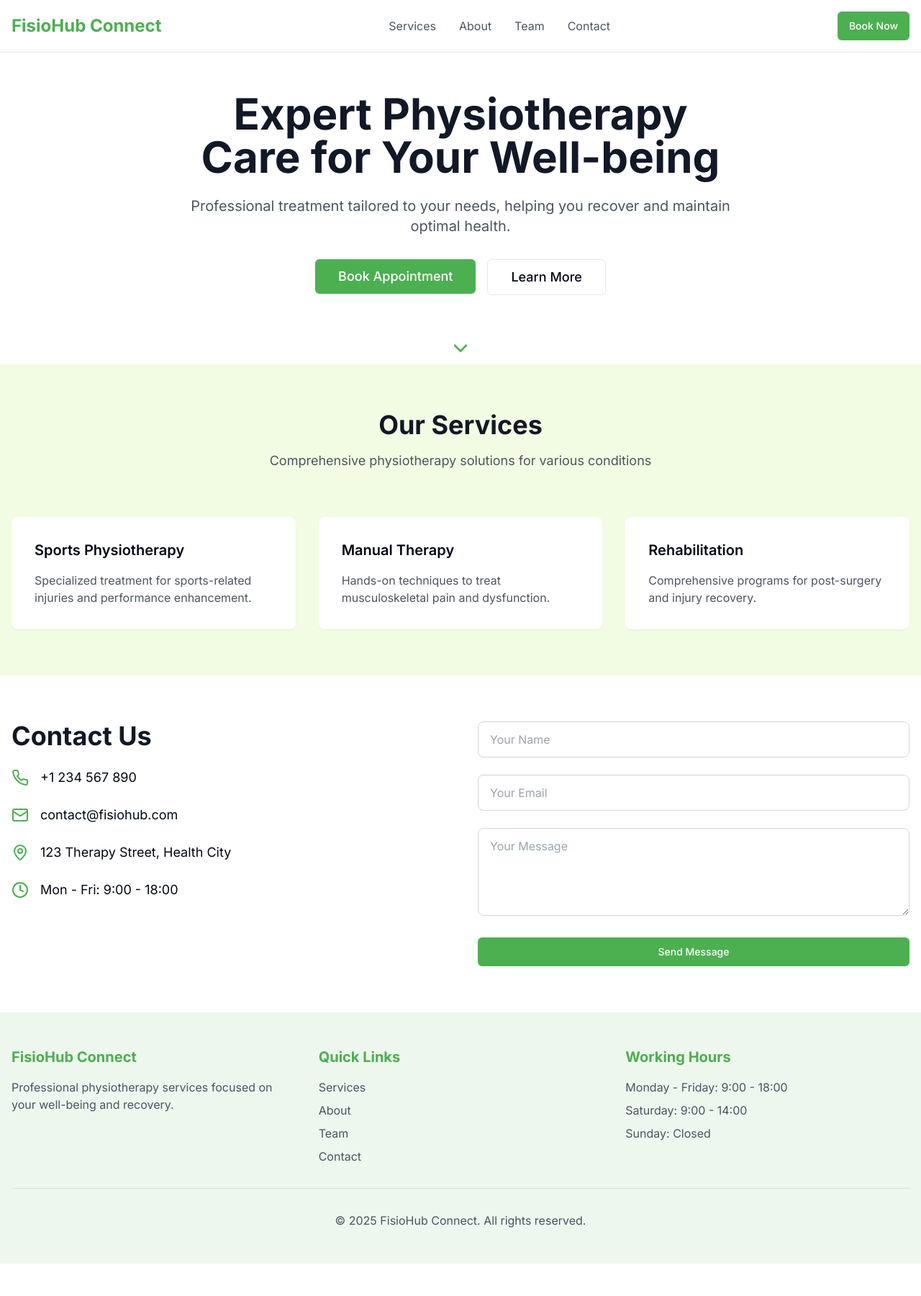
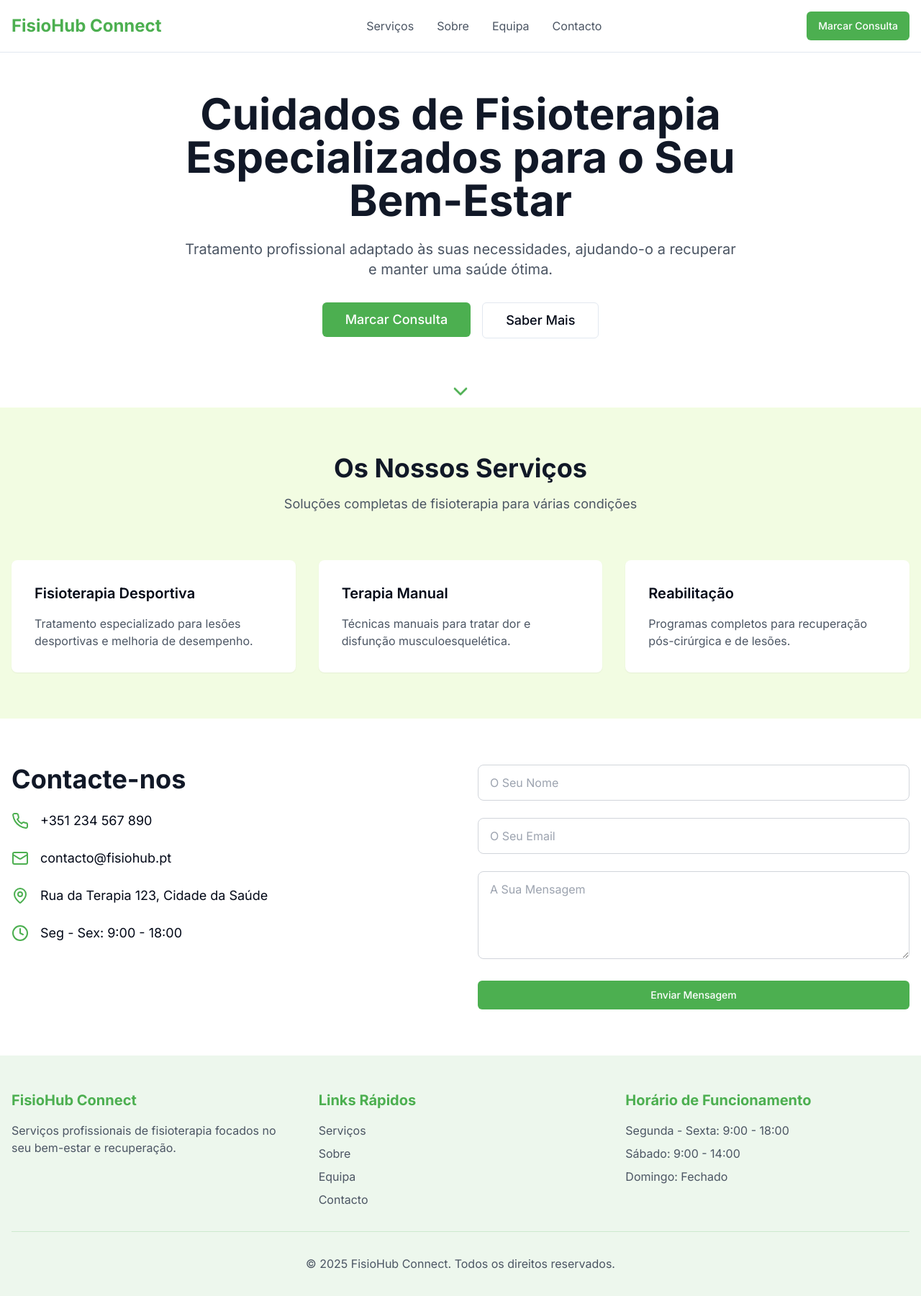
Before and after one commit to fr0shuka/fisioefe, a React (Vite) app: page / in a window 1280 px wide. Shown: the top 1800 px of the page at 72% size. Before the commit the page ends 1755 px from the top, so only its background shows below. Built offline with nearby package versions, Linux system fonts and the light colour scheme.

Commit message:
Translate to Pt-pt
Translate all UI text from English to Portuguese (Portugal).

```diff
--- a/index.html
+++ b/index.html
@@ -1,11 +1,11 @@
 
 <!DOCTYPE html>
-<html lang="en">
+<html lang="pt">
   <head>
     <meta charset="UTF-8" />
     <meta name="viewport" content="width=device-width, initial-scale=1.0" />
-    <title>FisioHub Connect - Professional Physiotherapy Care</title>
-    <meta name="description" content="Professional physiotherapy services focused on your well-being and recovery" />
+    <title>FisioHub Connect - Cuidados Profissionais de Fisioterapia</title>
+    <meta name="description" content="Serviços profissionais de fisioterapia focados no seu bem-estar e recuperação" />
     <meta name="author" content="FisioHub Connect" />
     <meta property="og:image" content="/og-image.png" />
     <link rel="stylesheet" href="https://fonts.googleapis.com/css2?family=Inter:wght@300;400;500;600;700&display=swap">
--- a/src/pages/Index.tsx
+++ b/src/pages/Index.tsx
@@ -18,12 +18,12 @@ const Index = () => {
         <div className="container mx-auto px-4 py-4 flex items-center justify-between">
           <h1 className="text-2xl font-bold text-primary">FisioHub Connect</h1>
           <div className="hidden md:flex space-x-8">
-            <a href="#services" className="text-gray-600 hover:text-primary transition-colors">Services</a>
-            <a href="#about" className="text-gray-600 hover:text-primary transition-colors">About</a>
-            <a href="#team" className="text-gray-600 hover:text-primary transition-colors">Team</a>
-            <a href="#contact" className="text-gray-600 hover:text-primary transition-colors">Contact</a>
+            <a href="#services" className="text-gray-600 hover:text-primary transition-colors">Serviços</a>
+            <a href="#about" className="text-gray-600 hover:text-primary transition-colors">Sobre</a>
+            <a href="#team" className="text-gray-600 hover:text-primary transition-colors">Equipa</a>
+            <a href="#contact" className="text-gray-600 hover:text-primary transition-colors">Contacto</a>
           </div>
-          <Button className="bg-primary hover:bg-primary/90">Book Now</Button>
+          <Button className="bg-primary hover:bg-primary/90">Marcar Consulta</Button>
         </div>
       </nav>
 
@@ -37,17 +37,17 @@ const Index = () => {
             className="max-w-3xl mx-auto text-center"
           >
             <h1 className="text-4xl md:text-6xl font-bold text-gray-900 mb-6">
-              Expert Physiotherapy Care for Your Well-being
+              Cuidados de Fisioterapia Especializados para o Seu Bem-Estar
             </h1>
             <p className="text-xl text-gray-600 mb-8">
-              Professional treatment tailored to your needs, helping you recover and maintain optimal health.
+              Tratamento profissional adaptado às suas necessidades, ajudando-o a recuperar e manter uma saúde ótima.
             </p>
             <div className="flex flex-col sm:flex-row gap-4 justify-center">
               <Button className="bg-primary hover:bg-primary/90 text-lg px-8 py-6">
-                Book Appointment
+                Marcar Consulta
               </Button>
               <Button variant="outline" className="text-lg px-8 py-6">
-                Learn More
+                Saber Mais
               </Button>
             </div>
           </motion.div>
@@ -66,8 +66,8 @@ const Index = () => {
             transition={{ duration: 0.6, delay: 0.2 }}
             className="text-center mb-16"
           >
-            <h2 className="text-3xl md:text-4xl font-bold text-gray-900 mb-4">Our Services</h2>
-            <p className="text-lg text-gray-600">Comprehensive physiotherapy solutions for various conditions</p>
+            <h2 className="text-3xl md:text-4xl font-bold text-gray-900 mb-4">Os Nossos Serviços</h2>
+            <p className="text-lg text-gray-600">Soluções completas de fisioterapia para várias condições</p>
           </motion.div>
           <div className="grid grid-cols-1 md:grid-cols-3 gap-8">
             {services.map((service, index) => (
@@ -96,22 +96,22 @@ const Index = () => {
               transition={{ duration: 0.6 }}
               className="space-y-6"
             >
-              <h2 className="text-3xl md:text-4xl font-bold text-gray-900 mb-4">Contact Us</h2>
+              <h2 className="text-3xl md:text-4xl font-bold text-gray-900 mb-4">Contacte-nos</h2>
               <div className="flex items-center space-x-4">
                 <Phone className="w-6 h-6 text-primary" />
-                <p className="text-lg">+1 234 567 890</p>
+                <p className="text-lg">+351 234 567 890</p>
               </div>
               <div className="flex items-center space-x-4">
                 <Mail className="w-6 h-6 text-primary" />
-                <p className="text-lg">contact@fisiohub.com</p>
+                <p className="text-lg">contacto@fisiohub.pt</p>
               </div>
               <div className="flex items-center space-x-4">
                 <MapPin className="w-6 h-6 text-primary" />
-                <p className="text-lg">123 Therapy Street, Health City</p>
+                <p className="text-lg">Rua da Terapia 123, Cidade da Saúde</p>
               </div>
               <div className="flex items-center space-x-4">
                 <Clock className="w-6 h-6 text-primary" />
-                <p className="text-lg">Mon - Fri: 9:00 - 18:00</p>
+                <p className="text-lg">Seg - Sex: 9:00 - 18:00</p>
               </div>
             </motion.div>
             <motion.form
@@ -122,20 +122,20 @@ const Index = () => {
             >
               <input
                 type="text"
-                placeholder="Your Name"
+                placeholder="O Seu Nome"
                 className="w-full px-4 py-3 border border-gray-300 rounded-lg focus:outline-none focus:ring-2 focus:ring-primary"
               />
               <input
                 type="email"
-                placeholder="Your Email"
+                placeholder="O Seu Email"
                 className="w-full px-4 py-3 border border-gray-300 rounded-lg focus:outline-none focus:ring-2 focus:ring-primary"
               />
               <textarea
-                placeholder="Your Message"
+                placeholder="A Sua Mensagem"
                 rows={4}
                 className="w-full px-4 py-3 border border-gray-300 rounded-lg focus:outline-none focus:ring-2 focus:ring-primary"
               />
-              <Button className="w-full bg-primary hover:bg-primary/90">Send Message</Button>
+              <Button className="w-full bg-primary hover:bg-primary/90">Enviar Mensagem</Button>
             </motion.form>
           </div>
         </div>
@@ -147,28 +147,28 @@ const Index = () => {
           <div className="grid grid-cols-1 md:grid-cols-3 gap-8">
             <div>
               <h3 className="text-xl font-bold mb-4 text-primary">FisioHub Connect</h3>
-              <p className="text-gray-600">Professional physiotherapy services focused on your well-being and recovery.</p>
+              <p className="text-gray-600">Serviços profissionais de fisioterapia focados no seu bem-estar e recuperação.</p>
             </div>
             <div>
-              <h3 className="text-xl font-bold mb-4 text-primary">Quick Links</h3>
+              <h3 className="text-xl font-bold mb-4 text-primary">Links Rápidos</h3>
               <ul className="space-y-2">
-                <li><a href="#services" className="text-gray-600 hover:text-primary transition-colors">Services</a></li>
-                <li><a href="#about" className="text-gray-600 hover:text-primary transition-colors">About</a></li>
-                <li><a href="#team" className="text-gray-600 hover:text-primary transition-colors">Team</a></li>
-                <li><a href="#contact" className="text-gray-600 hover:text-primary transition-colors">Contact</a></li>
+                <li><a href="#services" className="text-gray-600 hover:text-primary transition-colors">Serviços</a></li>
+                <li><a href="#about" className="text-gray-600 hover:text-primary transition-colors">Sobre</a></li>
+                <li><a href="#team" className="text-gray-600 hover:text-primary transition-colors">Equipa</a></li>
+                <li><a href="#contact" className="text-gray-600 hover:text-primary transition-colors">Contacto</a></li>
               </ul>
             </div>
             <div>
-              <h3 className="text-xl font-bold mb-4 text-primary">Working Hours</h3>
+              <h3 className="text-xl font-bold mb-4 text-primary">Horário de Funcionamento</h3>
               <ul className="space-y-2 text-gray-600">
-                <li>Monday - Friday: 9:00 - 18:00</li>
-                <li>Saturday: 9:00 - 14:00</li>
-                <li>Sunday: Closed</li>
+                <li>Segunda - Sexta: 9:00 - 18:00</li>
+                <li>Sábado: 9:00 - 14:00</li>
+                <li>Domingo: Fechado</li>
               </ul>
             </div>
           </div>
           <div className="border-t border-primary/20 mt-8 pt-8 text-center text-gray-600">
-            <p>&copy; {new Date().getFullYear()} FisioHub Connect. All rights reserved.</p>
+            <p>&copy; {new Date().getFullYear()} FisioHub Connect. Todos os direitos reservados.</p>
           </div>
         </div>
       </footer>
@@ -178,16 +178,16 @@ const Index = () => {
 
 const services = [
   {
-    title: "Sports Physiotherapy",
-    description: "Specialized treatment for sports-related injuries and performance enhancement.",
+    title: "Fisioterapia Desportiva",
+    description: "Tratamento especializado para lesões desportivas e melhoria de desempenho.",
   },
   {
-    title: "Manual Therapy",
-    description: "Hands-on techniques to treat musculoskeletal pain and dysfunction.",
+    title: "Terapia Manual",
+    description: "Técnicas manuais para tratar dor e disfunção musculoesquelética.",
   },
   {
-    title: "Rehabilitation",
-    description: "Comprehensive programs for post-surgery and injury recovery.",
+    title: "Reabilitação",
+    description: "Programas completos para recuperação pós-cirúrgica e de lesões.",
   },
 ];
 
```
